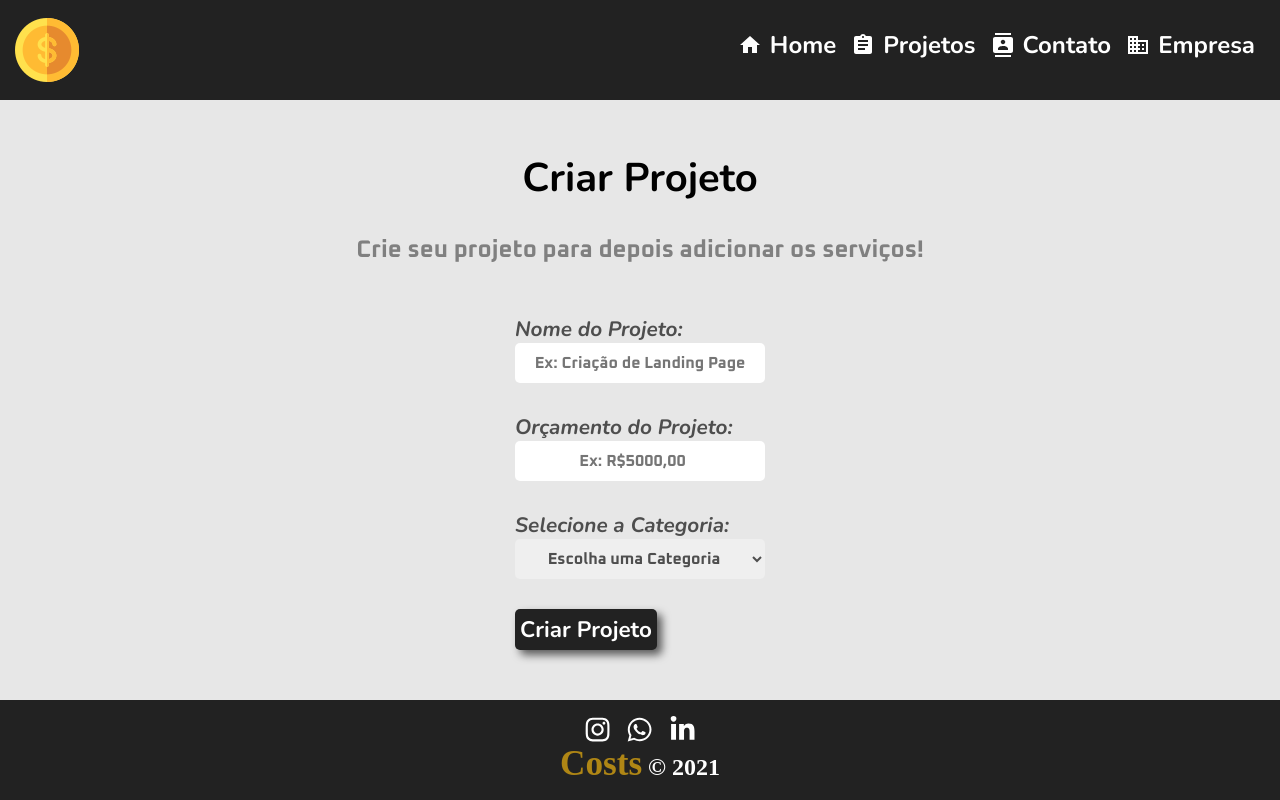
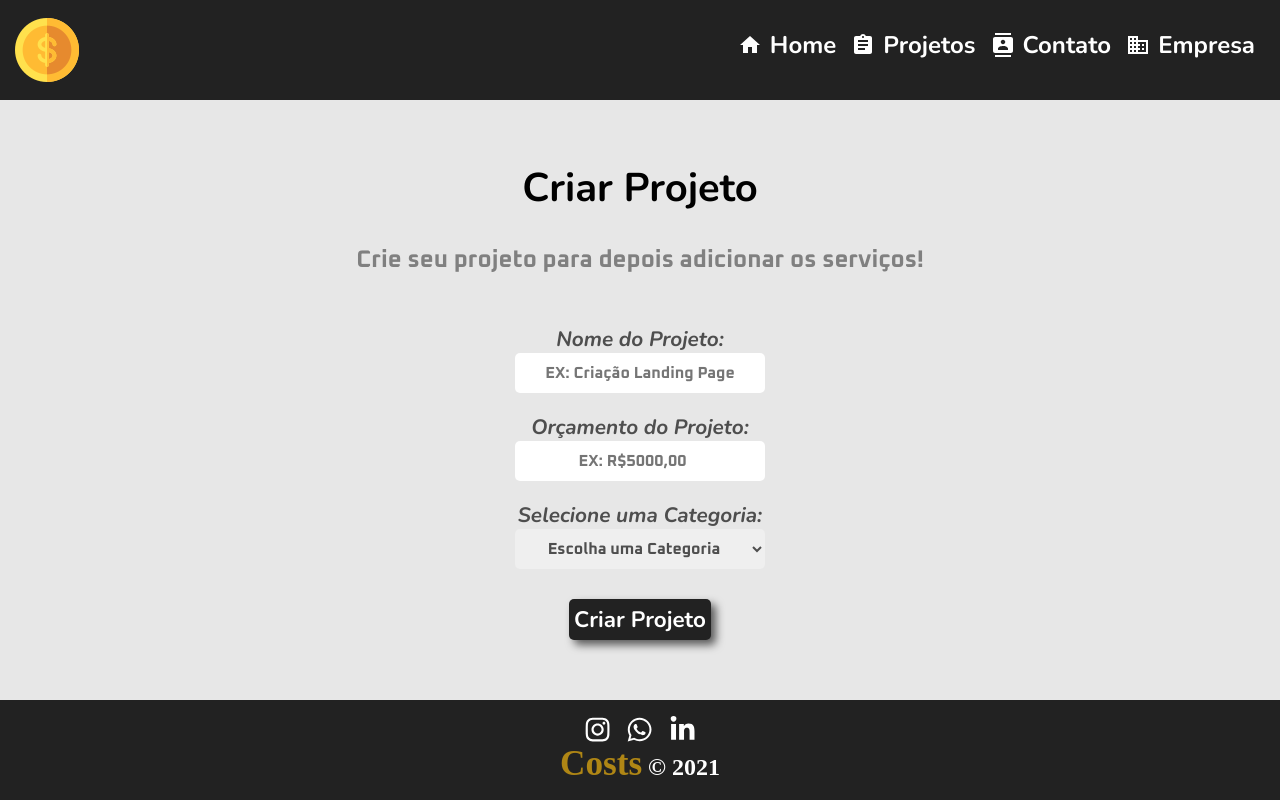
Before and after one commit to Kauadasilvalourenco/projeto_costs, a React (Vite) app: page /criarProjeto in a window 1280 px wide. Built offline with nearby package versions, Linux system fonts and the light colour scheme; a web font is replaced by a local one.

Commit message:
style: Criado estilo do Form.jsx

```diff
--- a/src/components/_form/Form.jsx
+++ b/src/components/_form/Form.jsx
@@ -1,11 +1,13 @@
 import { useId } from "react";
 // import ID;
+
+import { formSchema } from "./_schema/formSchema";
+// import Schema;
 
 import Button from "../_button/Button";
 // import components;
 
-import { formSchema } from "./_schema/formSchema";
-// import Schema;
+import styleForm from "./Form.module.css";
 
 function Form({fieldsConfig, btnText}) {
     const ID = useId();
@@ -17,14 +19,14 @@ function Form({fieldsConfig, btnText}) {
 
     return(
         <div>
-            <form onSubmit={submit}>
+            <form onSubmit={submit} className={styleForm.Form}>
                 {
                     fieldsList.map((item, index) => {
                         const TagLabel = item.label.component;
                         const TagField = item.field.component;
 
                         return (
-                            <div key={index}>
+                            <div key={index} className={styleForm.conteiner_fields}>
                                 <TagLabel
                                     {...item.label.props}
                                 />
@@ -38,6 +40,7 @@ function Form({fieldsConfig, btnText}) {
 
                 <Button
                    type={"submit"}
+                   style={styleForm.button}
                 >
                     {btnText}
                 </Button>
--- /dev/null
+++ b/src/components/_form/Form.module.css
@@ -0,0 +1,11 @@
+.Form {
+    text-align: center;
+}
+
+.conteiner_fields {
+    margin-bottom: 20px;
+}
+
+.button {
+    margin-top: 10px;
+}
--- a/src/pages/criar-projeto/CriarProjeto.jsx
+++ b/src/pages/criar-projeto/CriarProjeto.jsx
@@ -1,29 +1,67 @@
-import { useId } from "react";
-// import react;
-
 import Typography from "../../components/_typography/Typography";
-import Label from "../../components/_label/Label";
 import Input from "../../components/_input/Input";
 import Select from "../../components/_select/Select";
-import Button from "../../components/_button/Button";
+import Form from "../../components/_form/Form";
 // import components;
 
 import styleCriarProjeto from "./CriarProjeto.module.css";
 // import css;
 
 function CriarProjeto() {
-    const categorias = [
+    const categorys = [
         {id: 1, nome: "Infra"},
         {id: 2, nome: "Planejamento"},
         {id: 3, nome: "Desenvolvimento"},
         {id: 4, nome: "Design"}
     ];
 
-    const ID = useId();
-
-    function criarProjeto(e) {
-        e.preventDefault();
-    }
+    const projectForm = [
+        {
+            label: {
+                props: {
+                    children: "Nome do Projeto: "
+                }
+            },
+            field: {
+                component: {
+                    type: Input
+                },
+                props: {
+                    name: "nome_projeto", type: "text", placeholder: "EX: Criação Landing Page"
+                }
+            }
+        },
+        {
+            label: {
+                props: {
+                    children: "Orçamento do Projeto: "
+                }
+            },
+            field: {
+                component: {
+                    type: Input
+                },
+                props: {
+                    name: "orcamento_projeto", type: "number", placeholder: "EX: R$5000,00"
+                }
+            }
+        },
+        {
+            label: {
+                props: {
+                    children: "Selecione uma Categoria: "
+                }
+            },
+            field: {
+                component: {
+                    type: Select
+                },
+                props: {
+                    name: "categoria_projeto", options: categorys
+                }
+            }
+        }
+    ]
 
     return(
         <div className={styleCriarProjeto.CriarProjeto}>
@@ -40,56 +78,10 @@ function CriarProjeto() {
                 Crie seu projeto para depois adicionar os serviços!
             </Typography>
 
-            <form>
-
-                <div className={styleCriarProjeto.conteiner_nome_projeto}>
-                    <Label
-                        htmlFor={`${ID}-nome_projeto`}
-                    >
-                        Nome do Projeto:
-                    </Label>
-                    <Input
-                      type={"text"}
-                      name={`${ID}-nome_projeto`}
-                      id={`${ID}-nome_projeto`}
-                      placeholder={"Ex: Criação de Landing Page"}
-                    />
-                </div>
-
-                <div className={styleCriarProjeto.conteiner_orcamento_projeto}>
-                    <Label
-                        htmlFor={`${ID}-orcamento_projeto`}
-                    >
-                        Orçamento do Projeto:
-                    </Label>
-                    <Input
-                      type={"number"}
-                      name={`${ID}-orcamento_projeto`}
-                      id={`${ID}-orcamento_projeto`}
-                      placeholder={"Ex: R$5000,00"}
-                    />
-                </div>
-
-                <div className={styleCriarProjeto.conteiner_categorias_projeto}>
-                    <Label
-                        htmlFor={`${ID}-categorias_projeto`}
-                    >
-                        Selecione a Categoria:
-                    </Label>
-                    <Select
-                        name={`${ID}-categorias_projeto`}
-                        id={`${ID}-categorias_projeto`}
-                        options={categorias}
-                    />
-                </div>
-
-                <Button
-                    type={"submit"}
-                    onClick={criarProjeto}
-                    children={"Criar Projeto"}
-                />
-
-            </form>
+            <Form
+                fieldsConfig={projectForm}
+                btnText={"Criar Projeto"}
+            />
 
         </div>
     )
--- a/src/pages/criar-projeto/CriarProjeto.module.css
+++ b/src/pages/criar-projeto/CriarProjeto.module.css
@@ -13,13 +13,3 @@
     margin-bottom: 50px;
     text-align: center;
 }
-
-.conteiner_nome_projeto,
-.conteiner_orcamento_projeto,
-.conteiner_categoria_projeto {
-    margin-bottom: 30px;
-}
-
-.CriarProjeto button {
-    margin-top: 30px;
-}
```
